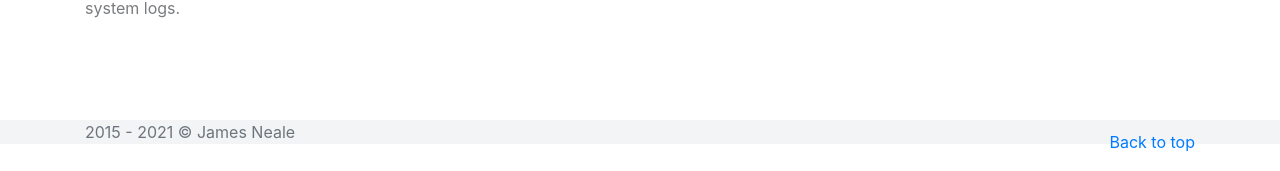
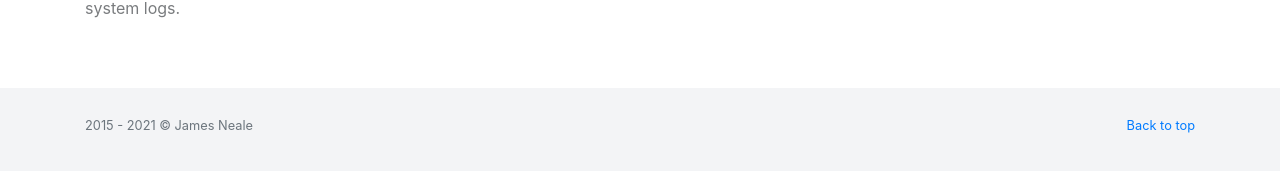
Before and after one commit to jneale/Xplore, a Jekyll site: the page built from index.md, in a window 1280 px wide. Shown: the part 1774-1945 px from the top of the page. Built offline with Jekyll 4.4.1, drawn with Linux system fonts in a browser that asks for light colours; nearby versions of some CDN libraries; our own code applies the rules of GitHub Pages for plain Markdown files.

Commit message:
Minor fixes

```diff
--- a/_layouts/default.html
+++ b/_layouts/default.html
@@ -51,7 +51,9 @@
         <p class="float-right">
           <a href="#">Back to top</a>
         </p>
-        <p>2015 - 2021 © James Neale</p>
+        <div class="row">
+          <p>2015 - 2021 © James Neale</p>
+        </div>
       </div>
     </footer>
 
--- a/style.css
+++ b/style.css
@@ -5,7 +5,9 @@ p {
 }
 
 footer {
-	margin-top: 5rem;
+	margin-top: 3rem;
+	padding: 1rem 0;
+	font-size: 0.8rem;
 }
 
 .section-light {
```
